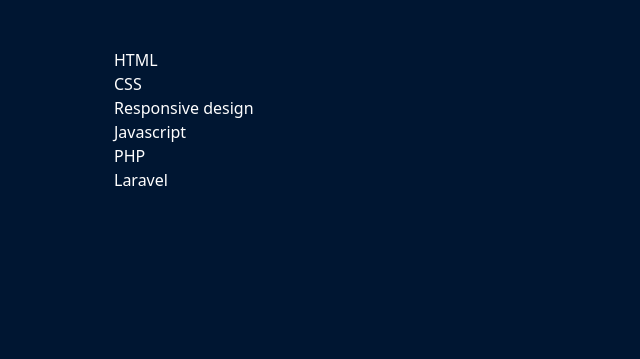
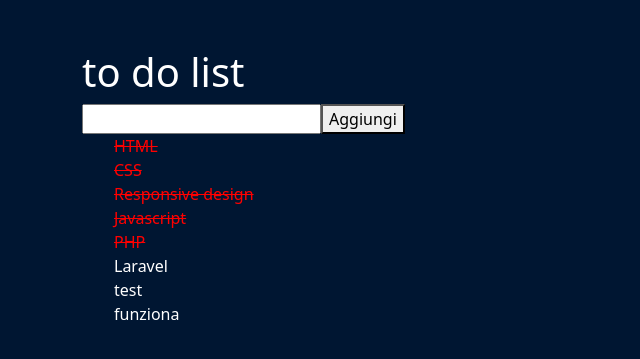
Before and after one commit to LuisGonzalez27/php-todo-list-json, a PHP site: page / in a window 1280 px wide. Shown: the top 359 px of the page, without its empty margins (0-640 px from the left). Run offline with PHP 8.4, Linux system fonts and the light colour scheme; some libraries are stand-ins or nearby versions.

Commit message:
invio di un nuovo task

```diff
--- a/css/style.css
+++ b/css/style.css
@@ -6,3 +6,8 @@ body {
     background-color: #001632;
     color: white;
 }
+
+#todo-list .todo.done{
+    color: red;
+    text-decoration: line-through;
+}
--- a/index.php
+++ b/index.php
@@ -19,8 +19,14 @@
 <body>
     <div id="app">
         <div class="container pt-5">
-            <ul>
-                <li v-for="todo in myList"> {{todo.text}} </li>
+            <h1>to do list</h1>
+            <div class="add-todo">
+                <input type="text" v-model="newTodoText" name="newTodoText">
+                <button @click="addTodo">Aggiungi</button>
+            </div>
+
+            <ul id="todo-list">
+                <li v-for="(todo, index) in todoList" class="todo" :class="todo.done ? 'done' : '' "> {{todo.text}} </li>
             </ul>
         </div>
     </div>
--- a/server.php
+++ b/server.php
@@ -1,10 +1,27 @@
 <?php
+header('Access-Control-Allow-Origin: *');
+header("Access-Control-Allow-Headers: X-Requested-With");
+
+$file_url = './todo.json';
+
 //prendi contenuto di todo.json
-$cont_json = file_get_contents("todo.json");
+$file_text = file_get_contents($file_url);
 
 // per decodificare il contenuto e salvarla in todo_list
-$todo_list = json_decode($cont_json, true);
+$todo_list = json_decode($file_text);
 
-// chiamata axios per restituire
-header('Content-Type: application/json');
-echo json_encode($todo_list);
+if (isset($_POST['newTodoText'])){
+    $newTodo = [
+        'text' => $_POST['newTodoText'],
+        'done' => false,
+    ];
+    array_push($todo_list, $newTodo);
+
+    // salvare nel file un oggeto convertito in json
+    file_put_contents($file_url, json_encode($todo_list));
+
+} else {
+    // chiamata axios per restituire
+    header('Content-Type: application/json');
+    echo json_encode($todo_list);
+}
--- a/todo.json
+++ b/todo.json
@@ -1,26 +1 @@
-[
-    {
-        "text": "HTML",
-        "done": true
-    },
-    {
-        "text": "CSS",
-        "done": true
-    },
-    {
-        "text": "Responsive design",
-        "done": true
-    },
-    {
-        "text": "Javascript",
-        "done": true
-    },
-    {
-        "text": "PHP",
-        "done": true
-    },
-    {
-        "text": "Laravel",
-        "done": false
-    }
-]
+[{"text":"HTML","done":true},{"text":"CSS","done":true},{"text":"Responsive design","done":true},{"text":"Javascript","done":true},{"text":"PHP","done":true},{"text":"Laravel","done":false},{"text":"test","done":false},{"text":"funziona","done":false}]
```
Also changed, not shown: js/script.js (+29 -8 lines).
